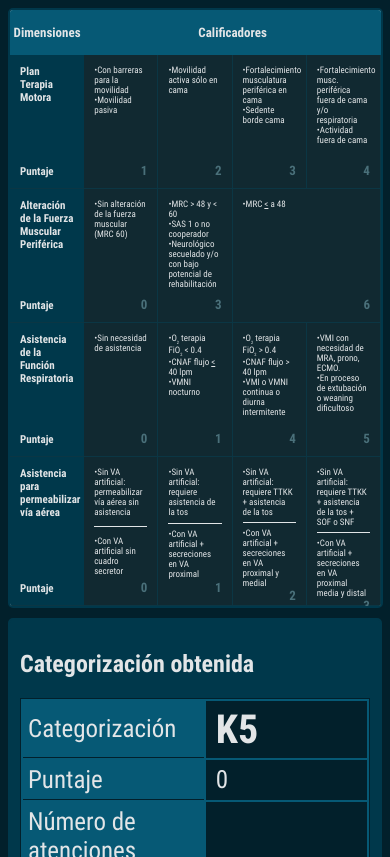
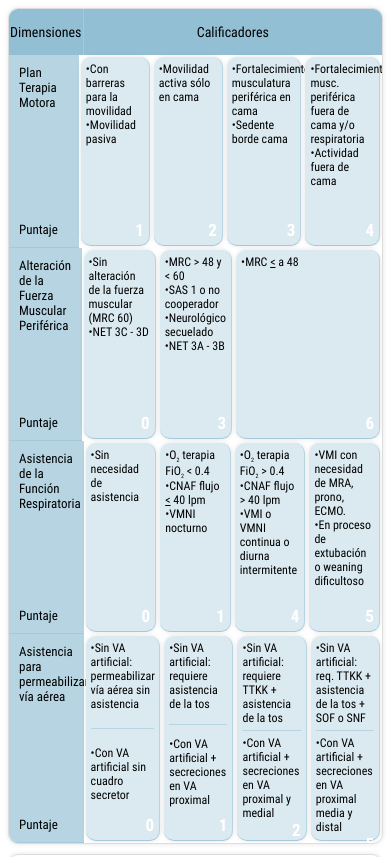
Before and after one commit to MarceloAndresMendoza/categorizador-k, a plain HTML site: page index.html in a window 390 px wide. Shown: the top 857 px of the page. Drawn offline with Linux system fonts and the light colour scheme.

Commit message:
Material design, some style tweaking and changed score table.

```diff
--- a/assets/style/style.css
+++ b/assets/style/style.css
@@ -1,19 +1,19 @@
 :root {
-    --color-foreground: #2e4450;
-    --color-foreground-negative: #e2e5e7;
-    --color-background: #3e5055;
-    --color-background-darker: #02202b;
-    --color-background-emphasis: #96b5bb;
-    --color-background-sidebar: #00384b;
-    --color-background-footer: #00384b;
-    --color-header: #065975;
-    --color-title: #00384b;
-    --color-button-face: #112931;
-    --color-button-hover: #4a707a;
-    --color-button-face-selected: #0b3644;
-    --color-button-light: rgb(160, 160, 160);
-    --color-button-shadow: rgb(80, 80, 80);
-    --color-shadow: rgba(0, 0, 0, 0.2);
+    --color-background: #ffffff;
+    --color-shadow: rgba(0,0,0,0.1);
+    --color-border: #dddddd;
+    --color-background-full-color: hsl(199, 43%, 70%);
+    --color-background-gray-lighter: hsl(199, 43%, 90%);
+    --color-border-gray-lighter: hsl(199, 43%, 80%);
+    --color-background-gray-darker: hsl(199, 43%, 80%);
+    --color-border-gray-darker: hsl(199, 43%, 75%);
+    --color-background-selected: hsl(199, 43%, 99%);
+    --color-border-selected: hsl(199, 43%, 94%);
+    --color-button-hover: #fff;
+    --color-text: #000000;
+    --color-text-dimmed: hsl(199, 43%, 50%);
+    --color-text-negative: #ffffff;
+
     /* Font sizes */
     --font-size-header: 20px;
     --font-size-title: 18px;
@@ -21,53 +21,64 @@
     --font-size-subtext: 22px;
 }
 
+@media (prefers-color-scheme: dark) {
+    :root {
+        --color-background: hsl(199, 24%, 49%);
+        --color-shadow: rgba(0,0,0,0.1);
+        --color-border: hsl(199,43%,20%);
+        --color-background-full-color: hsl(199, 43%, 30%);
+        --color-background-gray-lighter: hsl(199, 43%, 35%);
+        --color-border-gray-lighter: hsl(199, 43%, 30%);
+        --color-background-gray-darker: hsl(199, 43%, 30%);
+        --color-border-gray-darker: hsl(199, 43%, 20%);
+        --color-background-selected: hsl(199, 43%, 25%);
+        --color-border-selected: hsl(199, 43%, 15%);
+        --color-button-hover: hsl(199, 43%, 20%);
+        --color-text: #ffffff;
+        --color-text-dimmed: hsl(199, 43%, 70%);
+        --color-text-negative: #000000;
+    }
+}
+
 @media (max-width: 800px) {
     :root {
         /* Font sizes */
         --font-size-header: 16px;
         --font-size-title: 16px;
-        --font-size: 14px;
+        --font-size: 15px;
         --font-size-subtext: 18px;
     }
 }
 
-@media (max-width: 700px) {
+
+
+@media (max-width: 630px) {
+    :root {
+        /* Font sizes */
+        --font-size-header: 16px;
+        --font-size-title: 16px;
+        --font-size: 14px;
+        --font-size-subtext: 17px;
+    }
+}
+
+@media (max-width: 570px) {
+    :root {
+        /* Font sizes */
+        --font-size-header: 16px;
+        --font-size-title: 15px;
+        --font-size: 13px;
+        --font-size-subtext: 17px;
+    }
+}
+
+@media (max-width: 520px) {
     :root {
         /* Font sizes */
         --font-size-header: 14px;
-        --font-size-title: 14px;
+        --font-size-title: 13px;
         --font-size: 12px;
-        --font-size-subtext: 15px;
-    }
-}
-
-@media (max-width: 550px) {
-    :root {
-        /* Font sizes */
-        --font-size-header: 14px;
-        --font-size-title: 14px;
-        --font-size: 11px;
-        --font-size-subtext: 15px;
-    }
-}
-
-@media (max-width: 500px) {
-    :root {
-        /* Font sizes */
-        --font-size-header: 14px;
-        --font-size-title: 12px;
-        --font-size: 10px;
-        --font-size-subtext: 13px;
-    }
-}
-
-@media (max-width: 400px) {
-    :root {
-        /* Font sizes */
-        --font-size-header: 13px;
-        --font-size-title: 11px;
-        --font-size: 9px;
-        --font-size-subtext: 13px;
+        --font-size-subtext: 17px;
     }
 }
 
@@ -79,7 +90,7 @@
 }
 
 body {
-    background-color: var(--color-background-darker);
+    background-color: var(--color-background);
 }
 
 .subindex {
@@ -97,9 +108,10 @@ body {
     }
 }
 
-.table, .details, .footer {
-    border: solid 2px var(--color-title);
-    border-radius: 5px;
+.box {
+    border: solid 1px var(--color-border);
+    border-radius: 10px;
+    box-shadow: 0px 0px 5px var(--color-shadow);
 }
 
 .table {
@@ -109,15 +121,13 @@ body {
     flex-direction: column;
     flex-grow: 0;
     min-width: 375px;
-    min-height: 600px;
+    height: 99vh;
     max-width: 70vw;
-    max-height: 90vh;
-    height: 90vw;
     /* box-shadow: 5px 5px 10px var(--color-shadow); */
     overflow: hidden;
-    background-color: var(--color-background-emphasis);
+    background-color: var(--color-background);
 }
-@media (max-width:950px) {
+@media (max-width:1040px) {
     .table {
         max-width: 100vw;
     }
@@ -130,18 +140,17 @@ body {
 }
 
 .table-header {
-    background-color: var(--color-header);
-    color: var(--color-foreground-negative);
+    background-color: var(--color-background-full-color);
+    color: var(--color-text);
     display: flex;
     flex-direction: column;
     justify-content: center;
     text-align: center;
     font-size: var(--font-size-header);
-    font-weight: bold;
 }
 
 .table-header.colspan-1 {
-    /* border-right: solid 3px var(--color-button-shadow); */
+    border-right: solid 1px var(--color-border-gray-darker);
 }
 
 .table-header.colspan-4 {
@@ -162,21 +171,25 @@ body {
     position: relative;
     width: 20%;
     padding: 10px;
-    border-bottom: solid 1px var(--color-button-face-selected);
+    border-bottom: solid 1px var(--color-border-gray-darker);
 }
 
 .table-dimension-separator {
     width: 100%;
-    /* height: 5px; */
-    margin-top: 5px;
-    margin-bottom: 5px;
-    border-top: solid 1px var(--color-foreground-negative);
+    margin: 5px 0;
+    border-top: solid 1px var(--color-border-gray-lighter);
+}
+
+@media (max-width: 600px) {
+    .table-dimension-button {
+        padding: 5px;
+    }
 }
 
 .table-dimension-title {
-    background-color: var(--color-title);
-    color: var(--color-foreground-negative);
-    font-weight: bold;
+    /* background-color:green !important; */
+    background-color: var(--color-background-gray-darker);
+    color: var(--color-text);
     font-size: var(--font-size-title);
 }
 
@@ -185,14 +198,16 @@ body {
     /* border-left: solid 5px var(--color-button-light); */
     /* border-right: solid 5px var(--color-button-shadow); */
     /* border-bottom: solid 5px var(--color-button-shadow); */
-    /* box-shadow: none; */
-    font-weight: normal;
-    background-color: var(--color-button-face);
+    /* font-weight: normal; */
+    background-color: var(--color-background-gray-lighter);
     transition: 100ms;
-    color: var(--color-foreground-negative);
+    color: var(--color-text);
     font-size: var(--font-size);
     cursor: pointer;
-    border-right: solid 1px var(--color-button-face-selected);
+    border-right: solid 1px var(--color-border-gray-lighter);
+    border-radius: 10px;
+    margin:2px;
+    box-shadow: 0px 0px 5px var(--color-shadow);
 }
 
 .table-dimension-button.button-selected {
@@ -202,16 +217,16 @@ body {
     /* border-bottom: solid 5px var(--color-button-light); */
     /* box-shadow: 5px 5px 10px var(--color-shadow) inset; */
     transform: scaleY(96%) translateY(-4px);
-    box-shadow: 5px 5px 1px var(--color-shadow) inset;
+    box-shadow: 5px 5px 1px var(--color-border-gray-lighter) inset;
     transition: 100ms;
 }
 
 .button-selected>.table-dimension-button-subtext {
-    color: var(--color-foreground-negative);
+    color: var(--color-text);
 }
 
 .table-dimension-button:hover>.table-dimension-button-subtext {
-    color: var(--color-foreground-negative);
+    color: var(--color-text);
 }
 
 /*  Next media query makes the statement applies only when hover is supported*/
@@ -242,7 +257,7 @@ body {
 }
 
 .button-selected {
-    background-color: var(--color-button-face-selected);
+    background-color: var(--color-background-selected);
 }
 
 .list-item::before {
@@ -271,21 +286,22 @@ body {
     width: 100%;
     margin: 10px;
     padding-right: 20px;
-    color: var(--color-foreground-negative);
+    color: var(--color-text);
 
 }
 
 .table-scores {
-    border: solid 1px var(--color-background-darker);
+    border: solid 1px var(--color-background);
     width: 100%;
-    background-color: var(--color-header);
+    background-color: var(--color-background-full-color);
+    border-radius: 5px;
 }
 
 .table-title {
     vertical-align:center;
     padding: 5px 5px;
     font-size: 25px;
-    border-bottom: solid 1px var(--color-background-darker);
+    border-bottom: solid 1px var(--color-background);
 }
 
 .table-title.last {
@@ -296,7 +312,7 @@ body {
     /* text-align: center; */
     padding: 5px 10px;
     font-size: 25px;
-    background-color: var(--color-background-darker);
+    background-color: var(--color-background);
 }
 
 .category {
@@ -305,11 +321,11 @@ body {
 }
 
 .footer {
-    background-color: var(--color-background-footer);
+    background-color: var(--color-background-gray-darker);
     margin-top: 10px;
     width: 100%;
     text-align: center;
-    color: var(--color-background-emphasis)
+    color: var(--color-text-dimmed)
 }
 
 .footer p {
@@ -318,7 +334,7 @@ body {
 }
 
 .footer p a {
-    color: var(--color-background-emphasis)
+    color: var(--color-text-dimmed)
 }
 
 .image-logos {
@@ -335,9 +351,9 @@ body {
 }
 
 .table-sidebar-header {
-    background-color: var(--color-header);
+    background-color: var(--color-background-full-color);
     text-align: center;
-    color: var(--color-foreground-negative);
+    color: var(--color-text);
     font-size: 14px;
 }
 
@@ -352,5 +368,5 @@ body {
 
 .instructions {
     margin-top: 10px;
-    color: var(--color-button-hover)
+    color: var(--color-text)
 }
--- a/index.html
+++ b/index.html
@@ -20,7 +20,7 @@
 <body>
     <main>
         <div class="instrument">
-            <div class="table">
+            <div class="table box">
                 <div class="table-headers">
                     <div class="table-header colspan-1">Dimensiones</div>
                     <div class="table-header colspan-4">Calificadores</div>
@@ -70,6 +70,7 @@
                     <div class="table-dimension-button" onmousedown="buttonClick(this);">
                         <div class="table-dimension-button-text">
                             <div class="list-item">Sin alteración de la fuerza muscular (MRC 60)</div>
+                            <div class="list-item">NET 3C - 3D</div>
                         </div>
                         <div class="table-dimension-button-subtext">0</div>
                     </div>
@@ -77,7 +78,8 @@
                         <div class="table-dimension-button-text">
                             <div class="list-item">MRC &gt; 48 y &lt; 60</div>
                             <div class="list-item">SAS 1 o no cooperador</div>
-                            <div class="list-item">Neurológico secuelado y/o con bajo potencial de rehabilitación</div>
+                            <div class="list-item">Neurológico secuelado</div>
+                            <div class="list-item">NET 3A - 3B</div>
                         </div>
                         <div class="table-dimension-button-subtext">3</div>
                     </div>
@@ -164,19 +166,19 @@
                     </div>
                     <div class="table-dimension-button" onmousedown="buttonClick(this);">
                         <div class="table-dimension-button-text">
-                            <div class="list-item">Sin VA artificial: requiere TTKK + asistencia de la tos + SOF o SNF
+                            <div class="list-item">Sin VA artificial: req. TTKK + asistencia de la tos + SOF o SNF
                             </div>
                         </div>
                         <div class="table-dimension-separator"></div>
                         <div class="table-dimension-button-text">
                             <div class="list-item">Con VA artificial + secreciones en VA proximal media y distal</div>
                         </div>
-                        <div class="table-dimension-button-subtext">3</div>
+                        <div class="table-dimension-button-subtext">5</div>
                     </div>
                 </div>
             </div>
             <!-- Detalles -->
-            <div class="details">
+            <div class="details box">
                 <p class="image-logos"><img src="assets/logos/logo-kine.png" width="128px" alt=""><img
                         src="assets/logos/logo-sst.jpg" height=64px alt=""></p>
                         <div class="table-sidebar-header">
@@ -209,7 +211,7 @@
         </div>
     </main>
     <footer>
-        <div class="footer">
+        <div class="footer box">
             <p>Versión 1.0 revisión # 45</p>
             <p>2023 - Herramienta en desarrollo - La versión final puede ser diferente</p>
             <p >Software desarrollado por Marcelo Mendoza - <a href="https://github.com/MarceloAndresMendoza"
```
Also changed, not shown: assets/script/script.js (+4 -4 lines).
